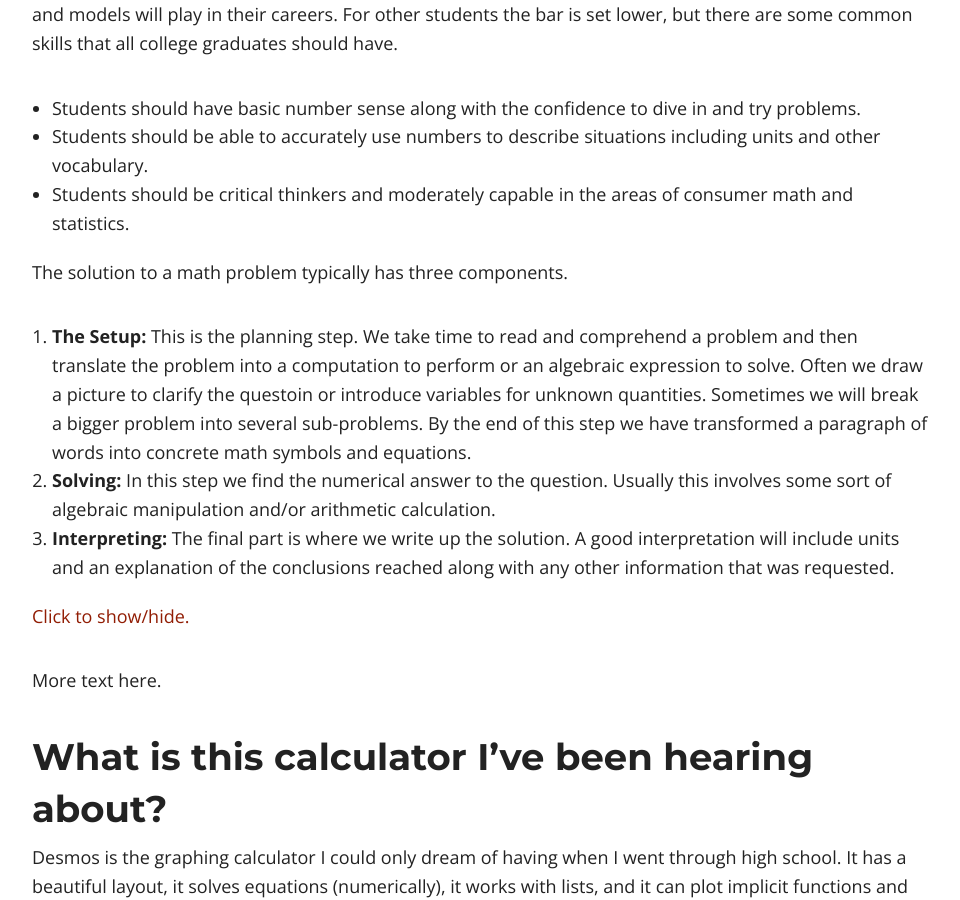
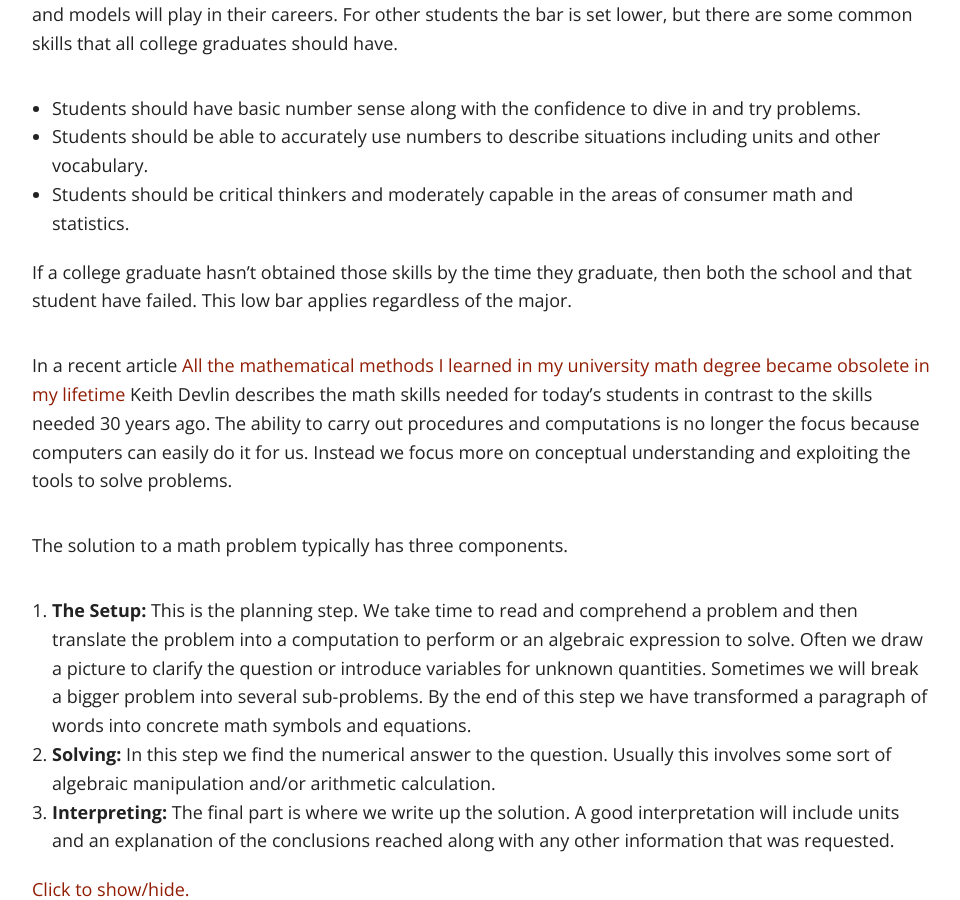
Before and after one commit to sergeballif/sergeballif.github.io, a Jekyll site: the page built from play.md, in a window 1280 px wide and 900 px high, scrolled down 574 px. Shown: the whole window, without its empty margins (158-1118 px from the left). Built offline with Jekyll 4.4.1, drawn with Linux system fonts in a browser that asks for light colours; nearby versions of some CDN libraries; formulas are drawn with MathJax 3.

Commit message:
Update play.md

```diff
--- a/play.md
+++ b/play.md
@@ -33,12 +33,13 @@ When our students leave college we want them to be fully equipped to handle the
 * Students should be able to accurately use numbers to describe situations including units and other vocabulary.
 * Students should be critical thinkers and moderately capable in the areas of consumer math and statistics.
 
+If a college graduate hasn't obtained those skills by the time they graduate, then both the school and that student have failed. This low bar applies regardless of the major.
 
-
+In a recent article [All the mathematical methods I learned in my university math degree became obsolete in my lifetime](http://www.huffingtonpost.com/entry/all-the-mathematical-methods-i-learned-in-my-university_us_58693ef9e4b014e7c72ee248?timestamp=1483293018441) Keith Devlin describes the math skills needed for today's students in contrast to the skills needed 30 years ago. The ability to carry out procedures and computations is no longer the focus because computers can easily do it for us. Instead we focus more on conceptual understanding and exploiting the tools to solve problems.
 
 The solution to a math problem typically has three components.
 
-1. __The Setup:__ This is the planning step. We take time to read and comprehend a problem and then translate the problem into a computation to perform or an algebraic expression to solve. Often we draw a picture to clarify the questoin or introduce variables for unknown quantities. Sometimes we will break a bigger problem into several sub-problems. By the end of this step we have transformed a paragraph of words into concrete math symbols and equations.
+1. __The Setup:__ This is the planning step. We take time to read and comprehend a problem and then translate the problem into a computation to perform or an algebraic expression to solve. Often we draw a picture to clarify the question or introduce variables for unknown quantities. Sometimes we will break a bigger problem into several sub-problems. By the end of this step we have transformed a paragraph of words into concrete math symbols and equations.
 2. __Solving:__ In this step we find the numerical answer to the question. Usually this involves some sort of algebraic manipulation and/or arithmetic calculation.
 3. __Interpreting:__ The final part is where we write up the solution. A good interpretation will include units and an explanation of the conclusions reached along with any other information that was requested.
 
```
